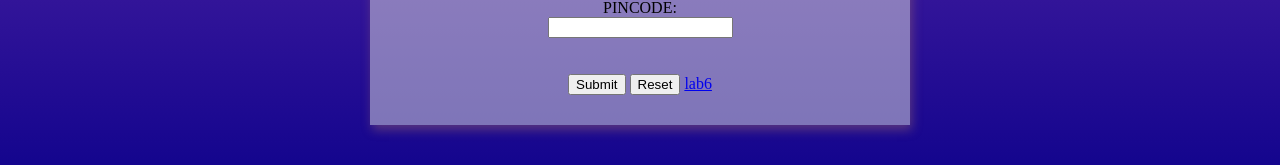
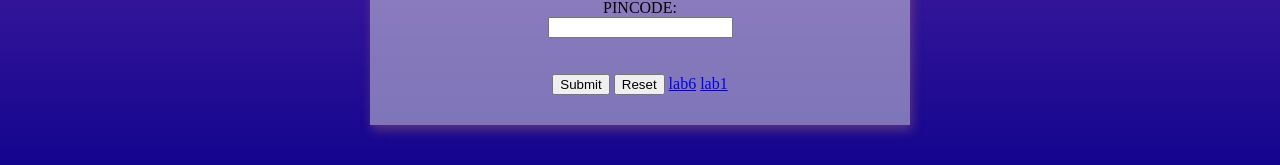
Before and after one commit to piyushg27/piyushg27.github.io, a plain HTML site: page lab5/index.html in a window 1280 px wide. Shown: the part 603-768 px from the top of the page. Drawn offline with Linux system fonts and the light colour scheme.

Commit message:
Update index.html

```diff
--- a/lab5/index.html
+++ b/lab5/index.html
@@ -109,5 +109,6 @@
             <input type="button" onclick="alert('Your form successfully got reset...!')"value="Reset">
         </form>
 	    <a href="../lab6/index.html">lab6</a>
+	    <a href="../lab1/index.html">lab1</a>
     </body>
 </html>
```
